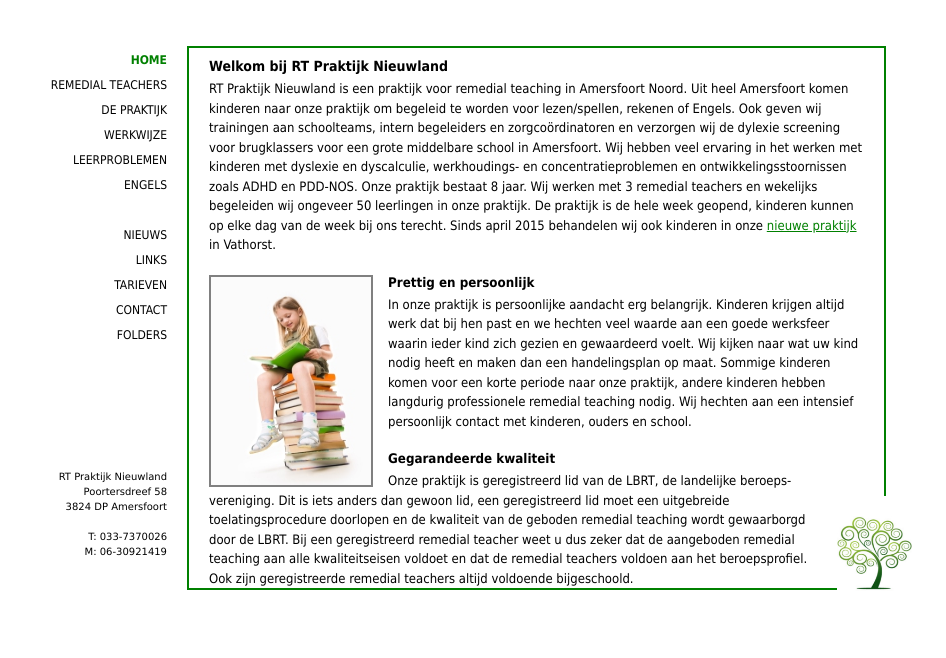
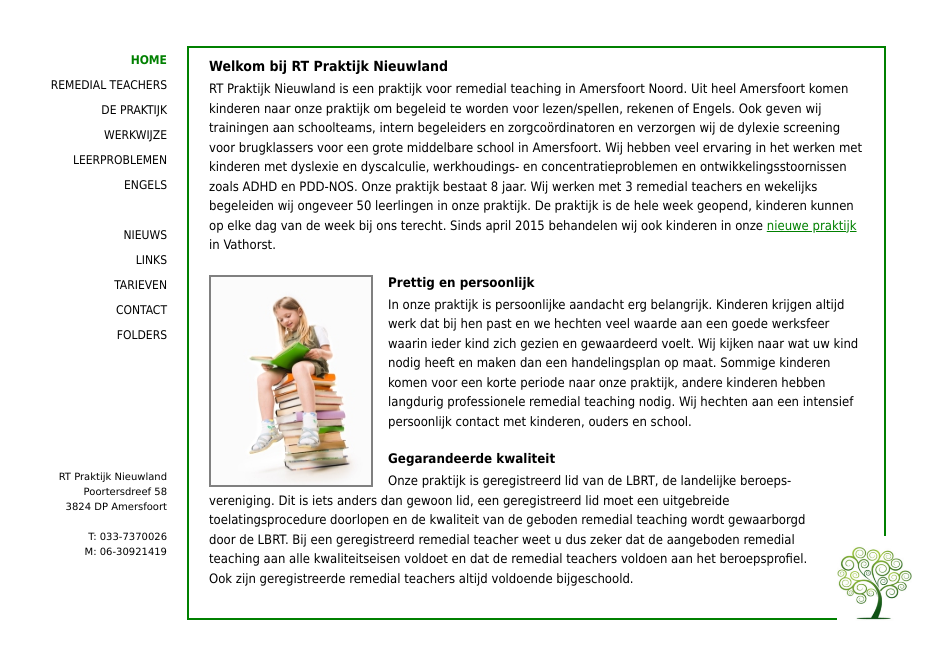
Before and after one commit to hanmarkslag/rtpraktijknieuwland, a plain HTML site: page app/index.html in a window 1280 px wide. Shown: the part 140-798 px from the top of the page, without its empty margins (163-1109 px from the left). Drawn offline with Linux system fonts and the light colour scheme.

Commit message:
Fixed tree visibility problem

```diff
--- a/app/static/css/rtpn.css
+++ b/app/static/css/rtpn.css
@@ -215,8 +215,7 @@ body {
 
 .content {
 	float: left;
-	background-color: white;
-	height: 540px;
+	height: 570px;
 	width: 675px;
 	border-top: 2px solid green;
 	border-right: none;
@@ -300,7 +299,7 @@ p {
 
 .rightnav {
 	float: left;
-	height: 450px;
+	height: 490px;
 	border-left: 2px solid green;
 }
 
```
